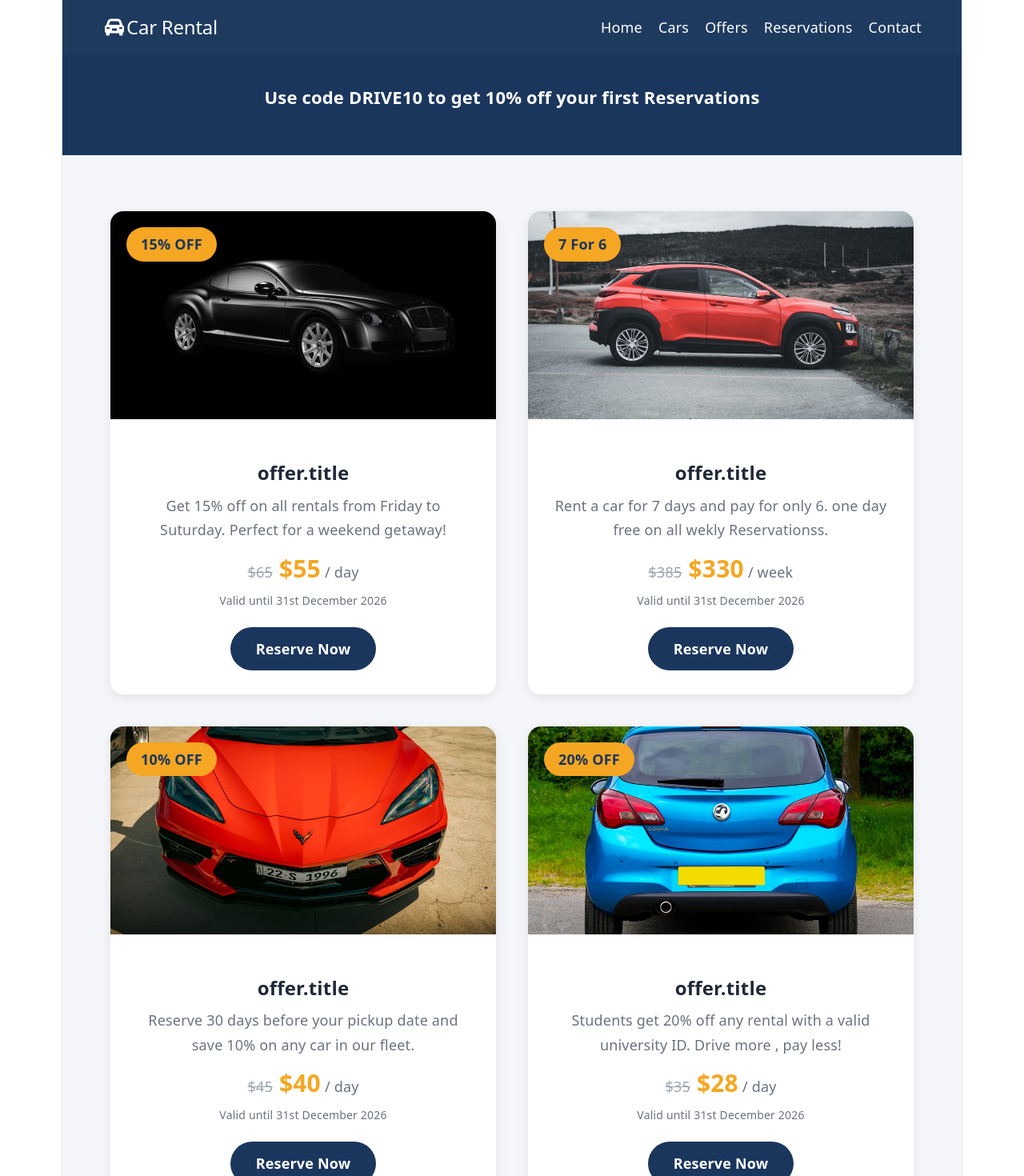
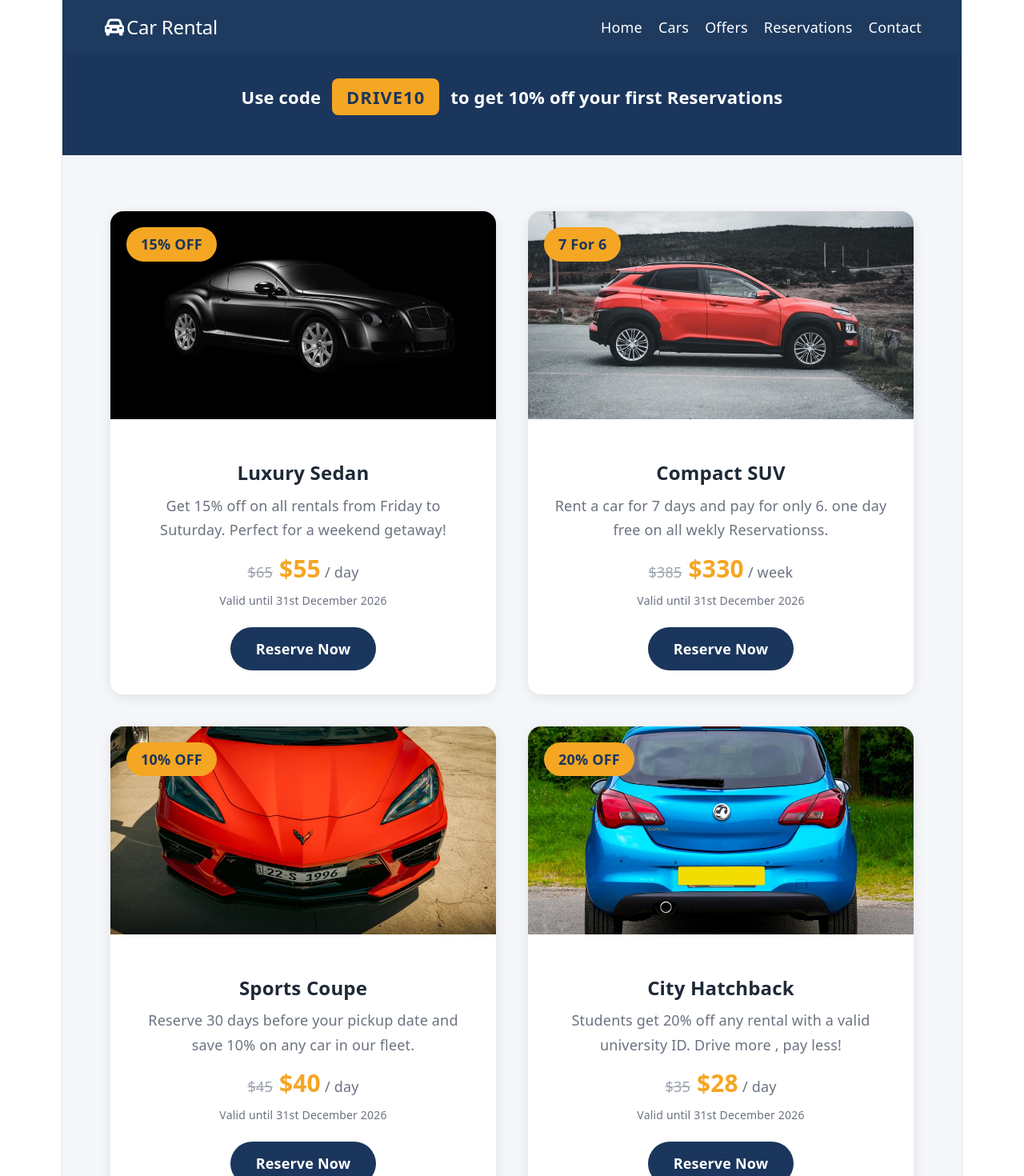
Before and after one commit to 52330128-Anas/webproject, a React (Vite) app: page /Offers in a window 1280 px wide. Shown: the top 1470 px of the page at 80% size. Built offline with nearby package versions, Linux system fonts and the light colour scheme.

Commit message:
some edit

```diff
--- a/src/Component/Card.jsx
+++ b/src/Component/Card.jsx
@@ -23,7 +23,7 @@ const Card = ({ image, name, price, transmission, seats }) => {
       </div>
 
 
-      <Link to="/Reservation" className="card-btn">Reserve Now</Link>
+      <Link to="/Reservations" className="card-btn">Reserve Now</Link>
     </div>
   );
 };
--- a/src/page/Offers.jsx
+++ b/src/page/Offers.jsx
@@ -5,6 +5,7 @@ const Offers = () => {
   const offers = [
     {
       image: "/Cars/image_1.jpeg",
+      name: "Luxury Sedan",
       badge:"15% OFF",
       title: "Weekend Deal;",
       description: "Get 15% off on all rentals from Friday to Suturday. Perfect for a weekend getaway!",
@@ -14,6 +15,7 @@ const Offers = () => {
     },
     {
       image: "/Cars/image_2.avif",
+      name: "Compact SUV",
       badge:"7 For  6",
       title: "Weekly Rental",
       description: "Rent a car for 7 days and  pay for only 6. one day free on all wekly Reservationss.",
@@ -23,6 +25,7 @@ const Offers = () => {
     },
     {
       image: "/Cars/image_3.avif",
+      name:" Sports Coupe",
       badge:"10% OFF",
       title: "Early Reservations",
       description: "Reserve 30 days before your pickup date and save 10% on any car in our fleet.",
@@ -32,18 +35,20 @@ const Offers = () => {
     },
     {
       image: "/Cars/image_4.avif",
+      name:"City Hatchback",
       badge:"20% OFF",
       title: "Student Discount",
       description: "Students get 20% off any rental with a valid university ID. Drive more , pay less!",
       oldPrice: "$35",
       newPrice: "$28",
       per:"/ day",
+
     },
   ];
   return (
     <div>
       <div className="offers-banner">
-        <p>Use code <span classNasme="offers-code">DRIVE10</span> to get 10% off your first Reservations</p>
+        <p>Use code <span className="offers-code">DRIVE10</span> to get 10% off your first Reservations</p>
     </div>
     <div className="offers-grid">
       {offers.map((offer) => (
@@ -53,7 +58,7 @@ const Offers = () => {
             <span className="offer-badge">{offer.badge}</span>
           </div>
           <div className="offer-body">
-            <h3> {"offer.title"}</h3>
+            <h3> {offer.name}</h3>
             <p className="offer-desc"> {offer.description} </p>
             <p>
               <span className="offer-old">{offer.oldPrice}</span>
--- a/src/page/Reservations.jsx
+++ b/src/page/Reservations.jsx
@@ -19,7 +19,7 @@ const Reservations = () => {
     <div>
       <div className="head">
         <h1>Reserve Your Ride</h1>
-        <p>Fill in your details and we will confirm your reservation</p>
+        <p>Fill in your details and we will confirm your reservations</p>
       </div>
       <form className="Form">
         <label>Full Name</label>
@@ -54,7 +54,7 @@ const Reservations = () => {
             <h2>${total}</h2>
           </div>
           <button type="submit" className="btn">
-            Confirm Reservation
+            Confirm Reservations
           </button>
         </div>
       </form>
```
